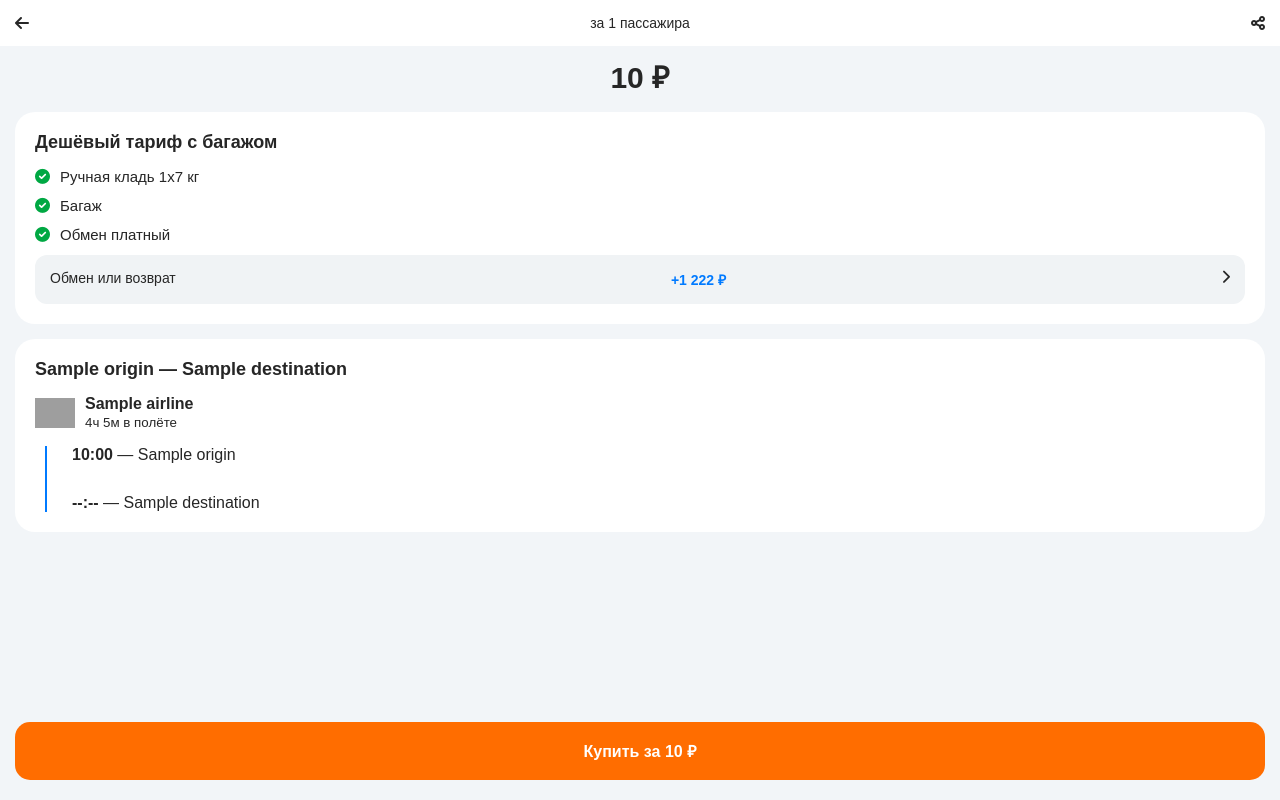
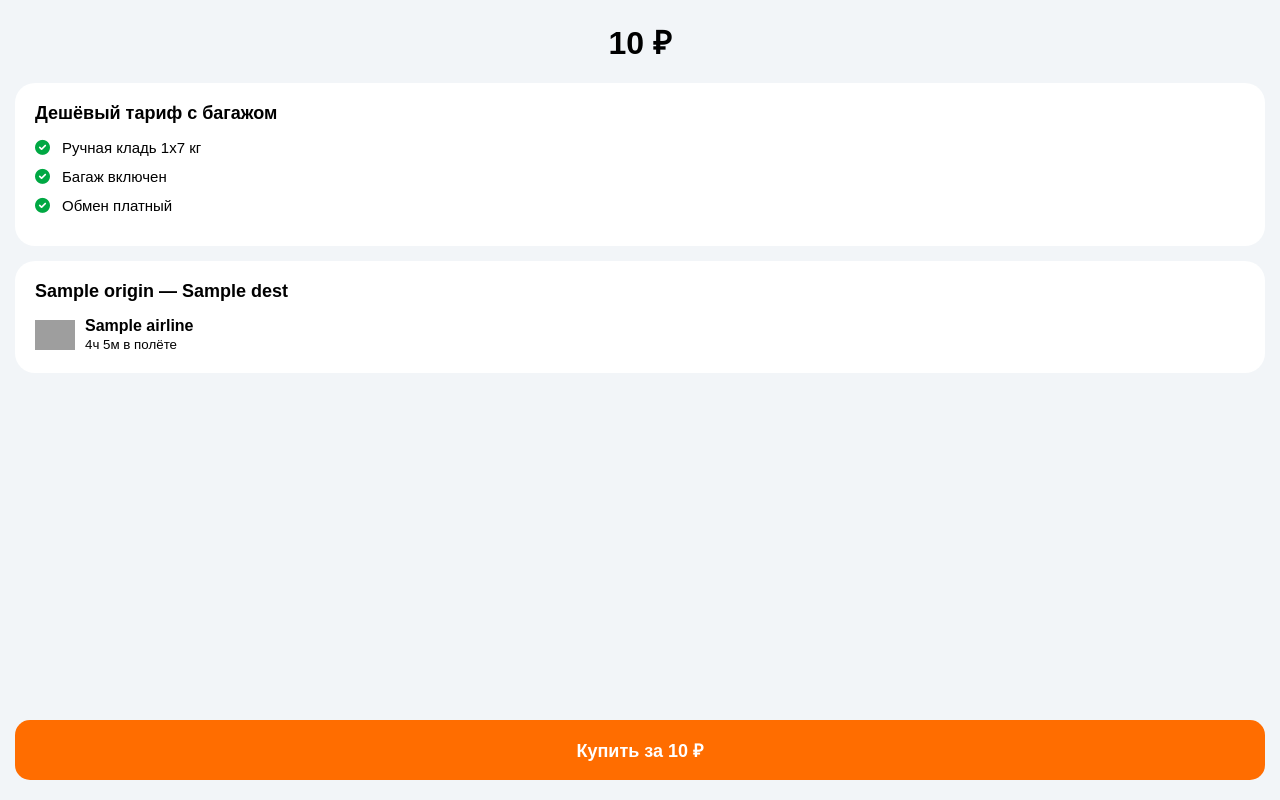
Before and after one commit to OSON-SAVDO/Avia-Search-TJ, a Flask app: template templates/details.html in a window 1280 px wide. Run offline with Flask 3, Linux system fonts and the light colour scheme; the template is opened without the code that fills it: most values are stand-ins (such as "Sample title", 1, 10 or a date in 2020); grey boxes are pictures that could not be loaded.

Commit message:
Update details.html

```diff
--- a/templates/details.html
+++ b/templates/details.html
@@ -1,53 +1,35 @@
 <!DOCTYPE html>
-<html lang="ru">
+<html>
 <head>
-    <meta charset="UTF-8">
-    <meta name="viewport" content="width=device-width, initial-scale=1.0">
+    <meta name="viewport" content="width=device-width, initial-scale=1">
     <link rel="stylesheet" href="https://cdnjs.cloudflare.com/ajax/libs/font-awesome/6.0.0/css/all.min.css">
     <style>
-        body { font-family: sans-serif; background: #f2f5f8; margin: 0; color: #262626; }
-        .header-nav { padding: 15px; display: flex; align-items: center; justify-content: space-between; background: white; }
-        .price-big { font-size: 30px; font-weight: 800; text-align: center; margin: 10px 0; }
-
-        .card { background: white; border-radius: 20px; margin: 15px; padding: 20px; }
-        .check-item { display: flex; align-items: center; margin-bottom: 12px; font-size: 15px; }
-        .check-item i { color: #00a843; margin-right: 10px; }
-
-        .upgrade { background: #f0f3f5; padding: 15px; border-radius: 12px; display: flex; justify-content: space-between; font-size: 14px; }
-
-        .timeline { position: relative; padding-left: 25px; border-left: 2px solid #007aff; margin-left: 10px; }
-        .btn-buy { position: fixed; bottom: 20px; left: 15px; right: 15px; background: #ff6d00; color: white; padding: 18px; border-radius: 15px; text-align: center; font-weight: bold; text-decoration: none; }
+        body { font-family: sans-serif; background: #f2f5f8; margin: 0; }
+        .price-top { text-align: center; font-size: 32px; font-weight: 800; padding: 20px; }
+        .card { background: white; margin: 0 15px 15px; padding: 20px; border-radius: 20px; }
+        .item { display: flex; align-items: center; margin-bottom: 12px; font-size: 15px; }
+        .item i { color: #00a843; margin-right: 12px; }
+        .btn-buy { position: fixed; bottom: 20px; left: 15px; right: 15px; background: #ff6d00; color: white; text-align: center; padding: 18px; border-radius: 15px; text-decoration: none; font-weight: bold; font-size: 18px; }
     </style>
 </head>
 <body>
-    <div class="header-nav">
-        <i class="fa fa-arrow-left" onclick="history.back()"></i>
-        <div style="font-size: 14px;">за 1 пассажира</div>
-        <i class="fa fa-share-nodes"></i>
-    </div>
-
-    <div class="price-big">{{ price }} ₽</div>
+    <div class="price-top">{{ f.price }} ₽</div>
 
     <div class="card">
-        <div style="font-weight: bold; margin-bottom: 15px; font-size: 18px;">Дешёвый тариф с багажом</div>
-        <div class="check-item"><i class="fa-solid fa-circle-check"></i> Ручная кладь 1x7 кг</div>
-        <div class="check-item"><i class="fa-solid fa-circle-check"></i> Багаж</div>
-        <div class="check-item"><i class="fa-solid fa-circle-check"></i> Обмен платный</div>
-        <div class="upgrade">Обмен или возврат <b style="color:#007aff;">+1 222 ₽</b> <i class="fa fa-chevron-right"></i></div>
+        <div style="font-weight:bold; font-size:18px; margin-bottom:15px;">Дешёвый тариф с багажом</div>
+        <div class="item"><i class="fa fa-check-circle"></i> Ручная кладь 1x7 кг</div>
+        <div class="item"><i class="fa fa-check-circle"></i> Багаж включен</div>
+        <div class="item"><i class="fa fa-check-circle"></i> Обмен платный</div>
     </div>
 
     <div class="card">
-        <div style="font-weight: bold; font-size: 18px;">{{ origin }} — {{ destination }}</div>
-        <div style="display: flex; align-items: center; margin: 15px 0;">
-            <img src="https://pics.avs.io/al_base/64/64/{{ airline }}.png" width="40">
-            <div style="margin-left: 10px;"><b>{{ airline }}</b><br><small>4ч 5м в полёте</small></div>
-        </div>
-        <div class="timeline">
-            <div><b>{{ dep_at[11:16] }}</b> — {{ origin }}</div>
-            <div style="margin-top: 30px;"><b>--:--</b> — {{ destination }}</div>
+        <div style="font-weight:bold; font-size:18px;">{{ f.origin }} — {{ f.dest }}</div>
+        <div style="margin-top:15px; display:flex; align-items:center;">
+            <img src="https://pics.avs.io/al_base/64/64/{{ f.airline }}.png" width="40">
+            <div style="margin-left:10px;"><b>{{ f.airline }}</b><br><small>4ч 5м в полёте</small></div>
         </div>
     </div>
 
-    <a href="https://www.aviasales.ru/search/{{origin}}{{dep_at[8:10]}}{{dep_at[5:7]}}{{destination}}1?marker={{marker}}" class="btn-buy">Купить за {{ price }} ₽</a>
+    <a href="https://www.aviasales.ru/search/{{f.origin}}{{f.dest}}?marker={{marker}}" class="btn-buy">Купить за {{ f.price }} ₽</a>
 </body>
 </html>
```
